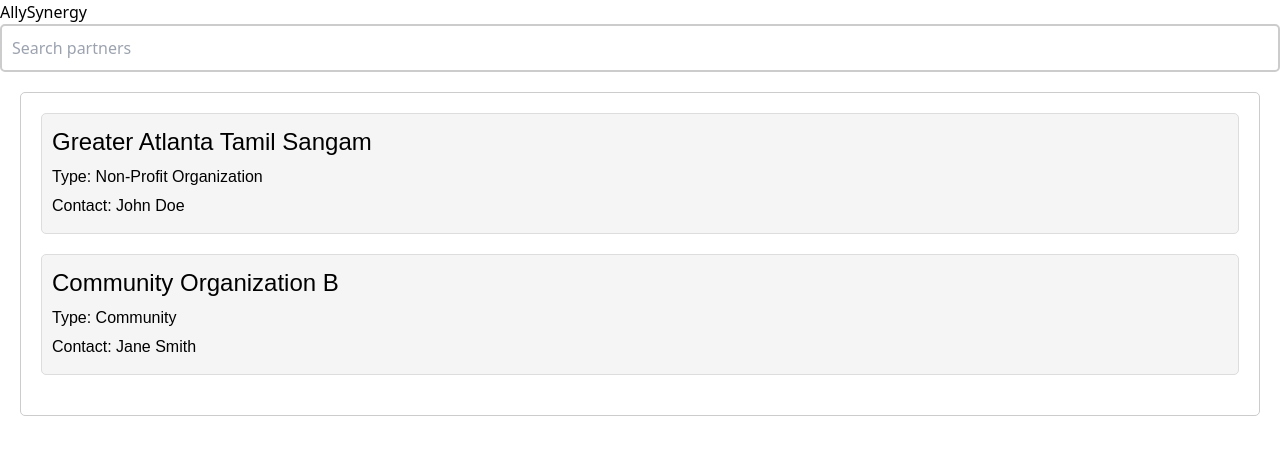
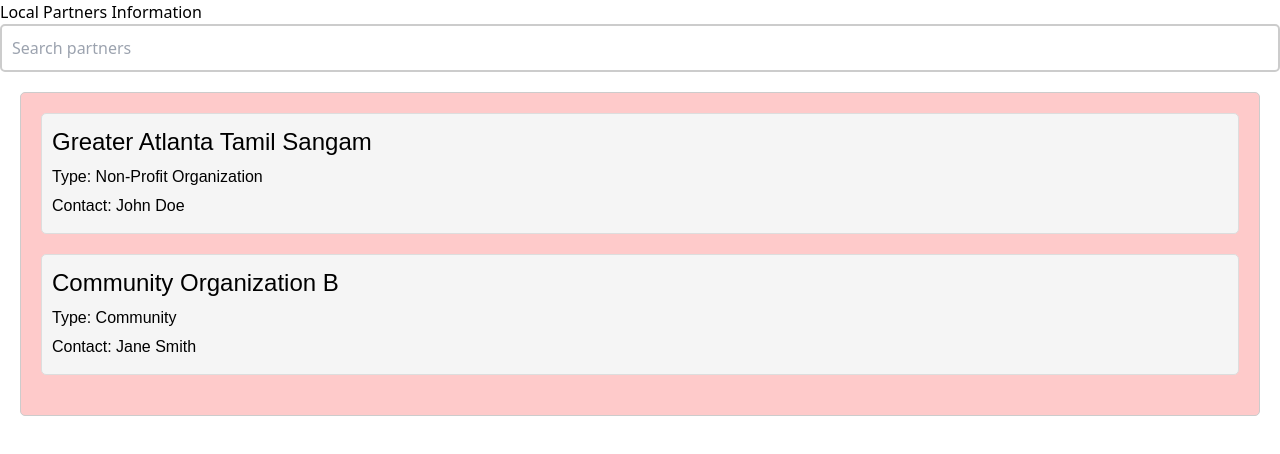
Before and after one commit to Narain-Singaram/fbla-coding-and-programming-2024, a Nuxt app: page / in a window 1280 px wide. Shown: the top 454 px of the page. Built offline with nearby package versions, Linux system fonts and the light colour scheme.

Commit message:
Clean-up files/directories + Update app.vue to use composition api.

```diff
--- a/app.vue
+++ b/app.vue
@@ -1,42 +1,28 @@
 <template>
   <div>
-    <h1>AllySynergy</h1>
+    <h1>Local Partners Information</h1>
     <SearchFilterBar @search="performSearch" />
     <PartnerList :partners="filteredPartners" />
   </div>
 </template>
 
-<script>
-import SearchFilterBar from "/SearchFilterBar.vue";
-import PartnerList from "/PartnerList.vue";
-import partnersData from './partners.json'; // Import the JSON file
+<script setup>
+import partnerData from "@/assets/partners.json";
 
-export default {
-  components: {
-    SearchFilterBar,
-    PartnerList
-  },
-  data() {
-    return {
-      partners: partnersData, // Use the imported data
-      searchQuery: ""
-    };
-  },
-  computed: {
-    filteredPartners() {
-      return this.partners.filter(partner => {
-        return (
-          partner.name.toLowerCase().includes(this.searchQuery.toLowerCase()) ||
-          partner.type.toLowerCase().includes(this.searchQuery.toLowerCase()) ||
-          partner.contact.toLowerCase().includes(this.searchQuery.toLowerCase())
-        );
-      });
-    }
-  },
-  methods: {
-    performSearch(query) {
-      this.searchQuery = query;
-    }
-  }
-};
+const partners = ref(partnerData);
+const searchQuery = ref("");
+
+const filteredPartners = computed(() => {
+  return partners.value.filter(partner => {
+    return (
+      partner.name.toLowerCase().includes(searchQuery.value.toLowerCase()) ||
+      partner.type.toLowerCase().includes(searchQuery.value.toLowerCase()) ||
+      partner.contact.toLowerCase().includes(searchQuery.value.toLowerCase())
+    );
+  });
+});
+
+function performSearch(query) {
+  searchQuery.value = query;
+}
 </script>
--- a/PartnerList.vue
+++ b/components/PartnerList.vue
@@ -1,5 +1,5 @@
 <template>
-  <div class="partner-list">
+  <div class="partner-list bg-red-200">
     <ul class="partner-items">
       <li v-for="partner in partners" :key="partner.id" class="partner-item">
         <h3 class="partner-name">{{ partner.name }}</h3>
--- a/SearchFilterBar.vue
+++ b/components/SearchFilterBar.vue
@@ -19,22 +19,19 @@
           {{ suggestion }}
         </li>
       </ul>
+      <p v-if="showNoResultsMessage" class="no-results-message">No results found.</p>
     </div>
-    <ul v-if="showNoResultsMessage" class="no-results-list">
-      <li class="no-results-item">No results found.</li>
-    </ul>
   </div>
 </template>
 
 <script>
-import partnersData from './partners.json';
+import partnersData from '@/assets/partners.json';
 
 export default {
   data() {
     return {
       searchQuery: "",
       showSuggestions: false,
-      selectedPartner: null, // New data property
       partners: partnersData
     };
   },
@@ -52,14 +49,12 @@
   },
   methods: {
     handleSearch() {
-      this.selectedPartner = null; // Reset selectedPartner when search query changes
       this.$emit("search", this.searchQuery);
       this.showSuggestions = true;
     },
     selectSuggestion(suggestion) {
       this.searchQuery = suggestion;
-      this.selectedPartner = this.partners.find(partner => partner.name.toLowerCase() === suggestion.toLowerCase());
-      this.showSuggestions = false;
+      this.hideSuggestions();
     },
     hideSuggestions() {
       setTimeout(() => {
@@ -69,7 +64,6 @@
   }
 };
 </script>
-
 
 <style scoped>
 .search-filter-bar {
--- a/package.json
+++ b/package.json
@@ -10,6 +10,7 @@
   },
   "devDependencies": {
     "@nuxt/devtools": "latest",
+    "@nuxtjs/tailwindcss": "^6.8.0",
     "@types/node": "^18.17.3",
     "nuxt": "^3.6.5",
     "tailwindcss": "^3.3.3"
```
Also changed, not shown: assets/partners.json (renamed from partners.json), 1 other file (tests, documents, lock files or other folders).
